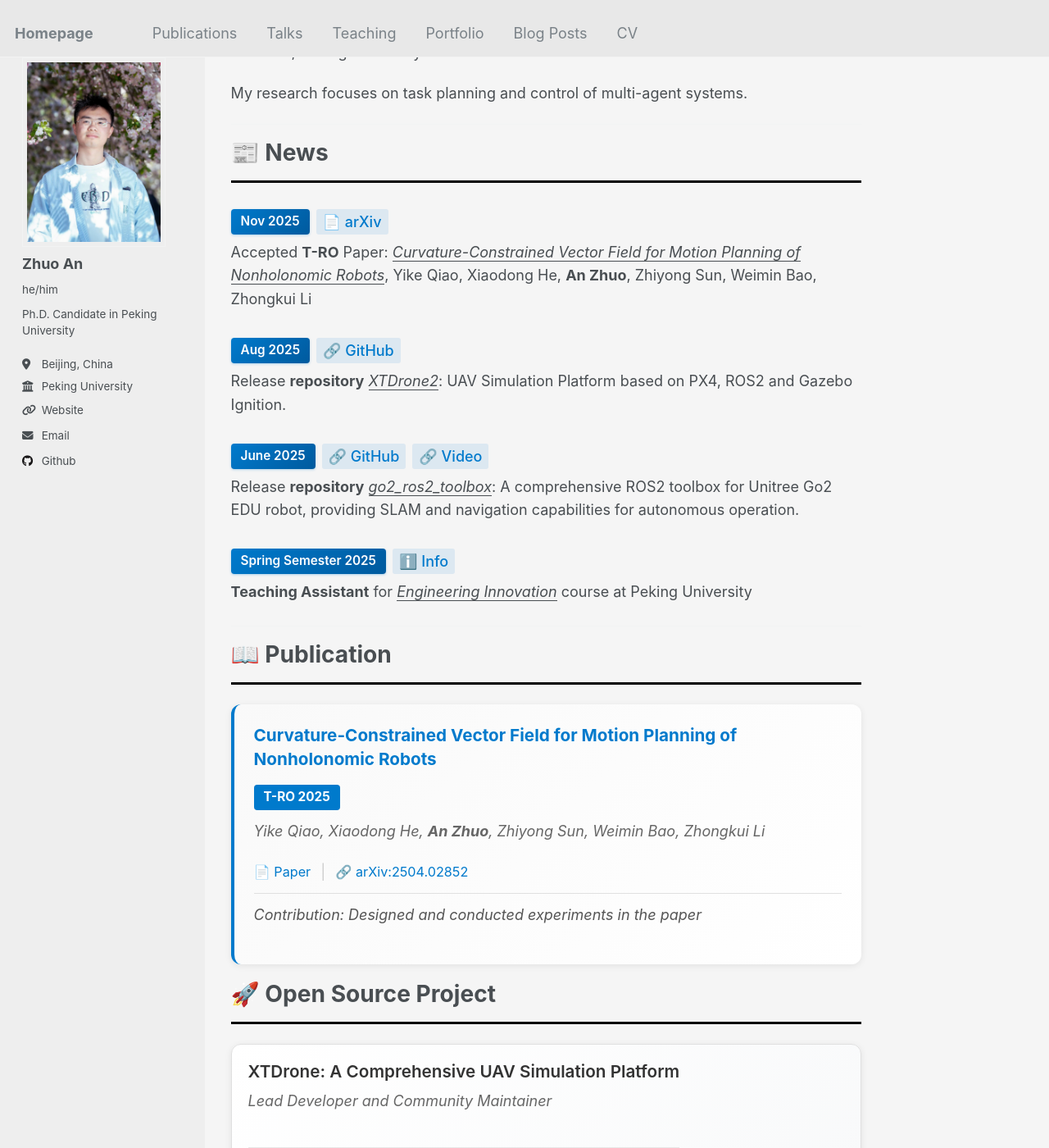
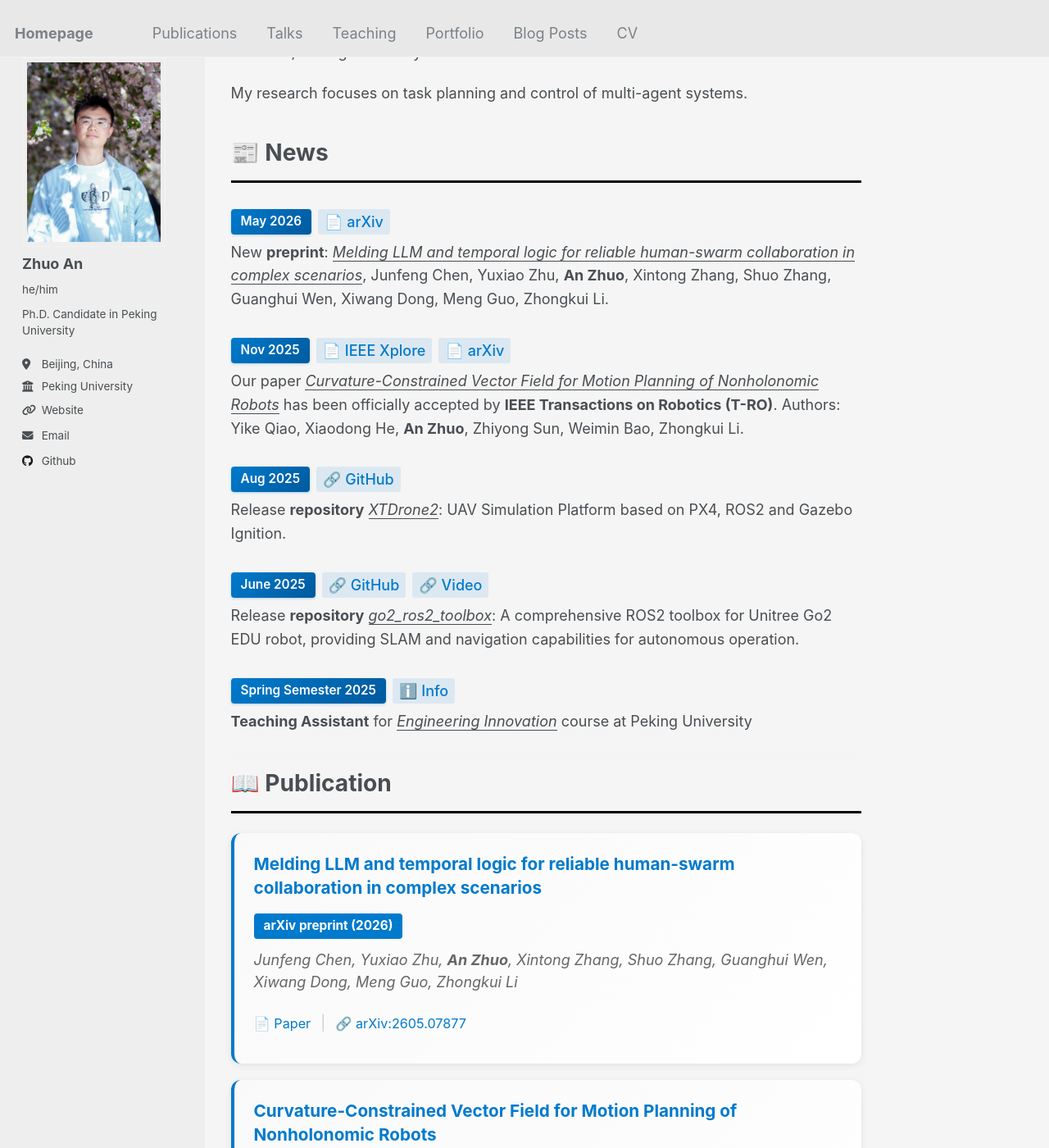
Before and after one commit to andy-zhuo-02/andy-zhuo-02.github.io, a Jekyll site: the page built from _pages/about.md, in a window 1280 px wide and 1400 px high, scrolled down 210 px. Shown: the whole window at 82% size. Built offline with Jekyll 4.4.1, drawn with Linux system fonts in a browser that asks for light colours.

```diff
--- a/_pages/about.md
+++ b/_pages/about.md
@@ -22,12 +22,23 @@ My research focuses on task planning and control of multi-agent systems.
 <div class="module-divider"></div>
 <div class="news-item">
   <div class="news-header">
+    <span class="news-date">May 2026</span>
+    <span class="news-links">
+      <a href="https://arxiv.org/abs/2605.07877" class="news-link" target="_blank">📄 arXiv</a>
+    </span>
+  </div>
+  <span class="news-content">New <b>preprint</b>: <i><u>Melding LLM and temporal logic for reliable human-swarm collaboration in complex scenarios</u></i>, Junfeng Chen, Yuxiao Zhu, <b>An Zhuo</b>, Xintong Zhang, Shuo Zhang, Guanghui Wen, Xiwang Dong, Meng Guo, Zhongkui Li.</span>
+</div>
+
+<div class="news-item">
+  <div class="news-header">
     <span class="news-date">Nov 2025</span>
     <span class="news-links">
+      <a href="https://ieeexplore.ieee.org/abstract/document/11300826" class="news-link" target="_blank">📄 IEEE Xplore</a>
       <a href="https://arxiv.org/abs/2504.02852" class="news-link" target="_blank">📄 arXiv</a>
     </span>
   </div>
-  <span class="news-content">Accepted <b>T-RO</b> Paper: <i><u>Curvature-Constrained Vector Field for Motion Planning of Nonholonomic Robots</u></i>, Yike Qiao, Xiaodong He, <b>An Zhuo</b>, Zhiyong Sun, Weimin Bao, Zhongkui Li</span>
+  <span class="news-content">Our paper <i><u>Curvature-Constrained Vector Field for Motion Planning of Nonholonomic Robots</u></i> has been officially accepted by <b>IEEE Transactions on Robotics (T-RO)</b>. Authors: Yike Qiao, Xiaodong He, <b>An Zhuo</b>, Zhiyong Sun, Weimin Bao, Zhongkui Li.</span>
 </div>
 
 <div class="news-item">
@@ -69,11 +80,21 @@ My research focuses on task planning and control of multi-agent systems.
 <div class="module-divider"></div>
 
 {% include publication-card.html
+   title="Melding LLM and temporal logic for reliable human-swarm collaboration in complex scenarios"
+   title_url="https://arxiv.org/abs/2605.07877"
+   venue="arXiv preprint (2026)"
+   authors="Junfeng Chen, Yuxiao Zhu, <strong>An Zhuo</strong>, Xintong Zhang, Shuo Zhang, Guanghui Wen, Xiwang Dong, Meng Guo, Zhongkui Li"
+   paper_url="https://arxiv.org/abs/2605.07877"
+   arxiv_url="https://arxiv.org/abs/2605.07877"
+   arxiv_id="2605.07877"
+%}
+
+{% include publication-card.html
    title="Curvature-Constrained Vector Field for Motion Planning of Nonholonomic Robots"
-   title_url="https://arxiv.org/abs/2504.02852"
+   title_url="https://ieeexplore.ieee.org/abstract/document/11300826"
    venue="T-RO 2025"
    authors="Yike Qiao, Xiaodong He, <strong>An Zhuo</strong>, Zhiyong Sun, Weimin Bao, Zhongkui Li"
-   paper_url="https://arxiv.org/abs/2504.02852"
+   paper_url="https://ieeexplore.ieee.org/abstract/document/11300826"
    arxiv_url="https://arxiv.org/abs/2504.02852"
    arxiv_id="2504.02852"
    contribution="Contribution: Designed and conducted experiments in the paper"
```
Also changed, not shown: _pages/publications.html (+16 -3 lines).
